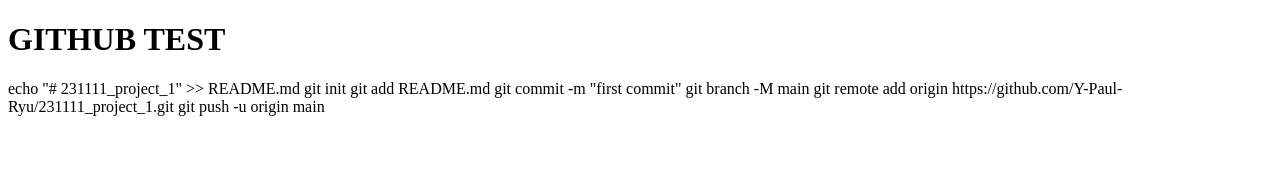
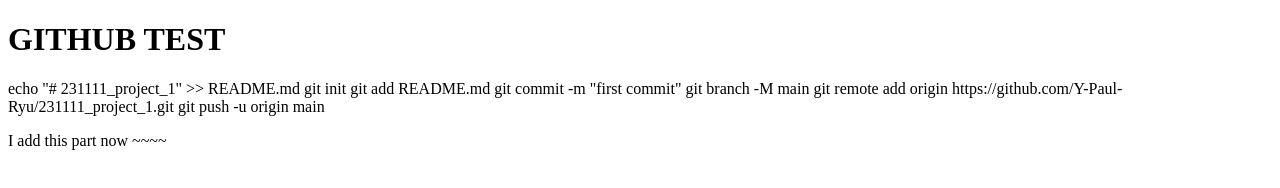
Before and after one commit to Y-Paul-Ryu/231111_project_2, a plain HTML site: page index.html in a window 1280 px wide. Drawn offline with Linux system fonts and the light colour scheme.

Commit message:
second commit

```diff
--- a/index.html
+++ b/index.html
@@ -12,5 +12,6 @@
     git branch -M main
     git remote add origin https://github.com/Y-Paul-Ryu/231111_project_1.git
     git push -u origin main</p>
+    <p>I add this part now ~~~~ </p>
 </body>
 </html>
```
